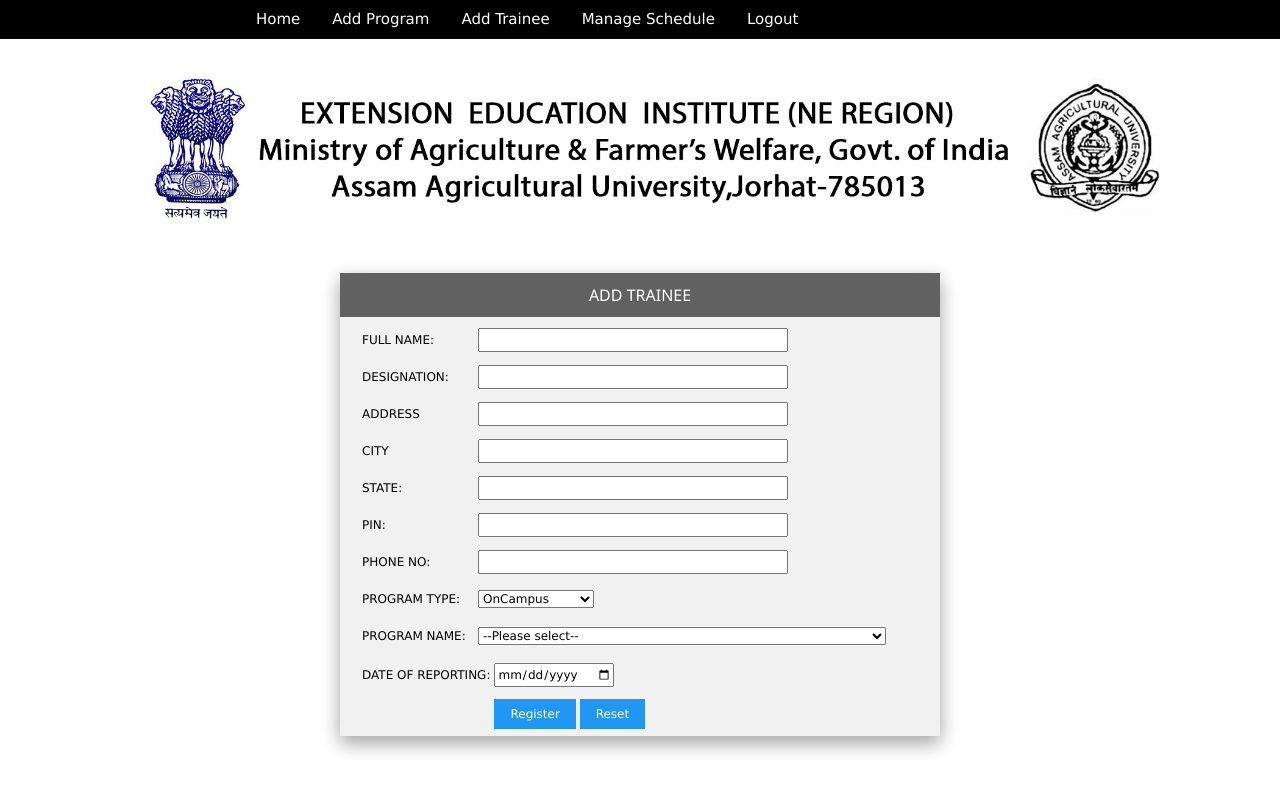
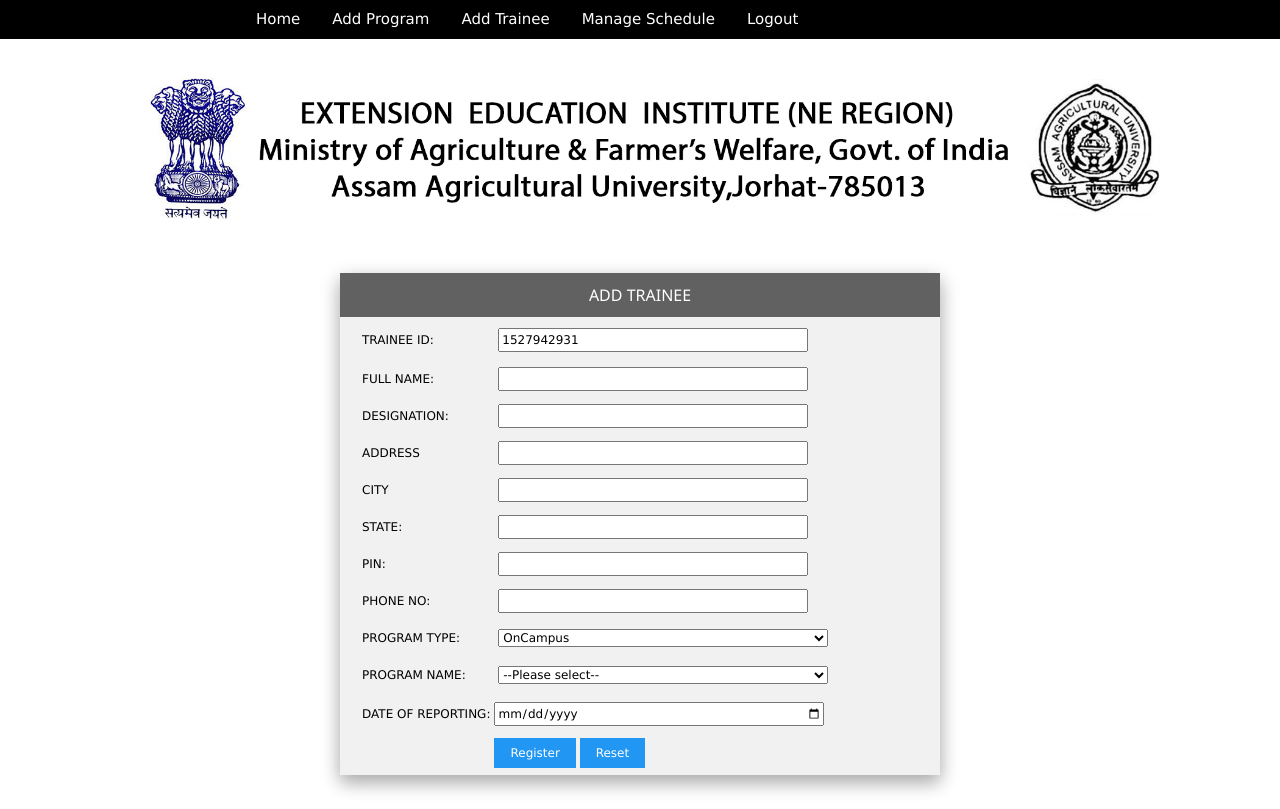
Before and after one commit to RocktimRajkumar/Trainee-Management-System, a PHP site: page /addtrainee.php in a window 1280 px wide. Before the commit the page ends 753 px from the top, so only its background shows below. Run offline with PHP 8.4, Linux system fonts and the light colour scheme; data comes from the database, SQL or seed files in the repository.

Commit message:
addtrainee css width fix,trainne id done

```diff
--- a/Files/addtrainee.php
+++ b/Files/addtrainee.php
@@ -36,6 +36,13 @@
          <table width="100%" border="0" align="center">
          <tr>
            <td height="35"><table width="100%" border="0" align="center">
+
+               <tr>
+           	   <td height="35">TRAINEE ID:</td>
+           	   <td height="35"><input name="fname" type="text" id="one" size="45" value="<?php echo time(); ?>" readonly></td>
+         	   </tr>
+             <tr>
+
            	 <tr>
            	   <td height="35">FULL NAME:</td>
            	   <td height="35"><input name="fname" type="text" id="one" size="45"></td>
@@ -69,7 +76,7 @@
                <td height="35"><input name="pno" type="text" size="45"></td>
              </tr>
 
-			   <tr>
+			   <tr id="protype">
                <td height="35">PROGRAM TYPE:</td>
                <td height="35"><select name="select" id="select" onchange="myProgram()"><?php
 
@@ -158,13 +165,13 @@
 			   </td>
              </tr>
 
-             <table id="programtype">
+             <table id="programtype" width="100%" border="0" align="center">
 
 
              </table>
 
             <table>
-              <tr>
+              <tr id="dor">
 
                <td height="35">DATE OF REPORTING:</td>
                <td height="35"><input name="dor" type="date" size="45"></td>
--- a/Files/programdetail.php
+++ b/Files/programdetail.php
@@ -22,16 +22,16 @@
 $result = mysqli_query($link,$sql);
 if($result){
     $row=mysqli_fetch_row($result);
-    echo "<tr>
+    echo "<tr id='durconduct'>
     <td height='35'>".$text1."</td>
     <td height='35'><input name='duration' type='text' readonly value='".$row['2']."'></td>
     </tr>";
-    echo "<tr>
+    echo "<tr id='durissue'>
     <td height='35'>".$text2."</td>
     <td height='35'><input name='duration' type='text' readonly value='".$row['3']."'></td>
     </tr>";
     if($t==1 && $t==2)
-    echo "<tr>
+    echo "<tr id='venue'>
     <td height='35'>VENUE:</td>
     <td height='35'><input name='duration' type='text' readonly value='".$row['4']."'></td>
     </tr>";
--- a/Files/style.css
+++ b/Files/style.css
@@ -28,3 +28,15 @@
 #offcampus,#research,#pgdaem{
     display:none;
 }
+
+#protype td select{
+    width: 330px;
+}
+
+#oncampus td select, #offcampus td select, #research td select, #pgdaem td select, #dor td input{
+    width:330px;
+}
+
+#durconduct td input, #durissue td input, #venue td input{
+    width:330px;
+}
```
